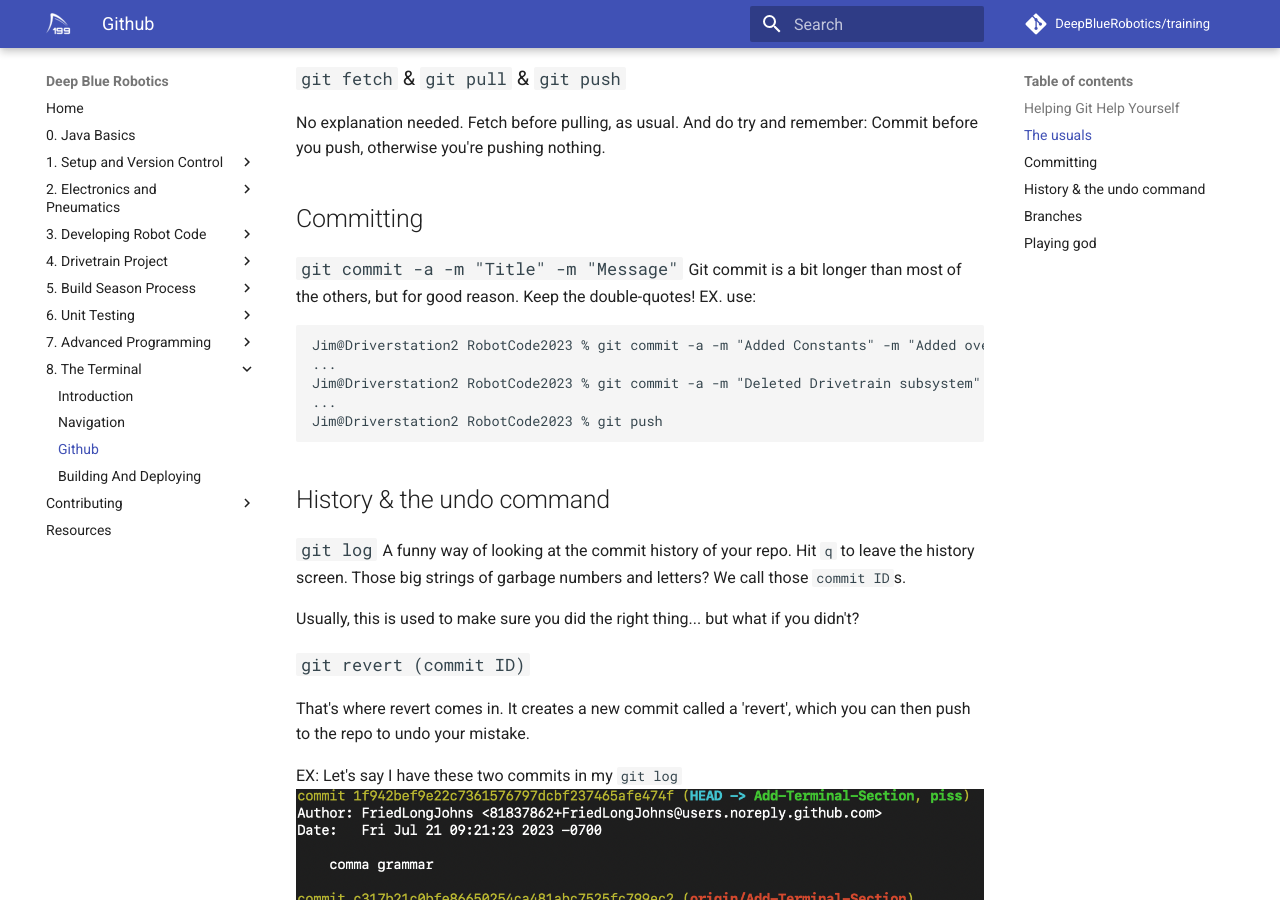
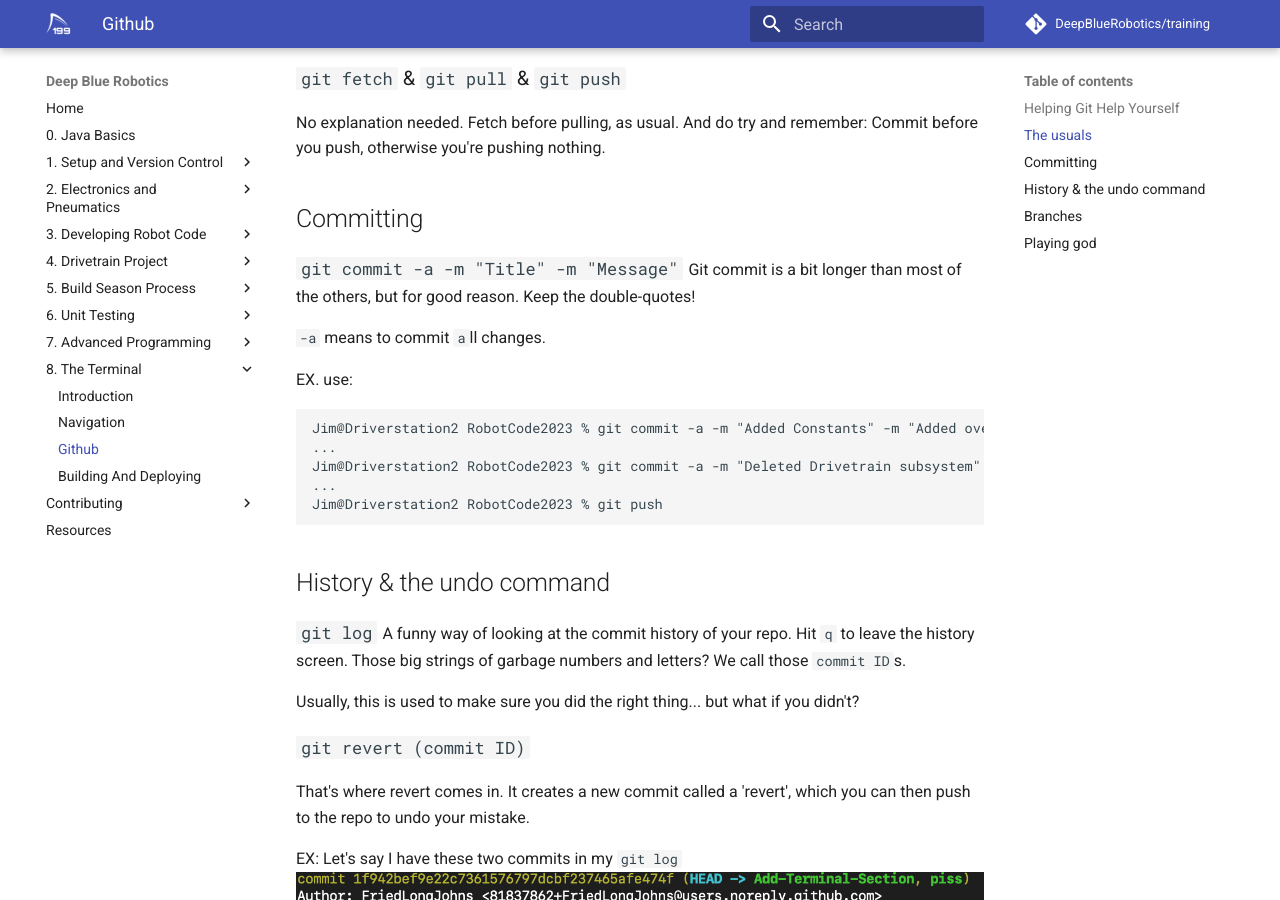
Before and after one commit to DeepBlueRobotics/training, an MkDocs documentation site: the page built from docs/section-8/git.md, in a window 1280 px wide and 900 px high, scrolled down 1015 px. Built offline with MkDocs 1.6.1 and Material for MkDocs 9.7.7, drawn with Linux system fonts in a browser that asks for light colours; comment, search, counter and statistics services are not loaded.

Commit message:
Explain -a

````diff
--- a/docs/section-8/git.md
+++ b/docs/section-8/git.md
@@ -45,6 +45,9 @@ And do try and remember: Commit before you push, otherwise you're pushing nothin
 ## Committing
 <big> `git commit -a -m "Title" -m "Message"` </big>
 Git commit is a bit longer than most of the others, but for good reason. Keep the double-quotes!
+
+`-a` means to commit `a`ll changes.
+
 EX. use:
 ```
 Jim@Driverstation2 RobotCode2023 % git commit -a -m "Added Constants" -m "Added overloadSocks, megaChad, and barfBottleCount to constants"
````
